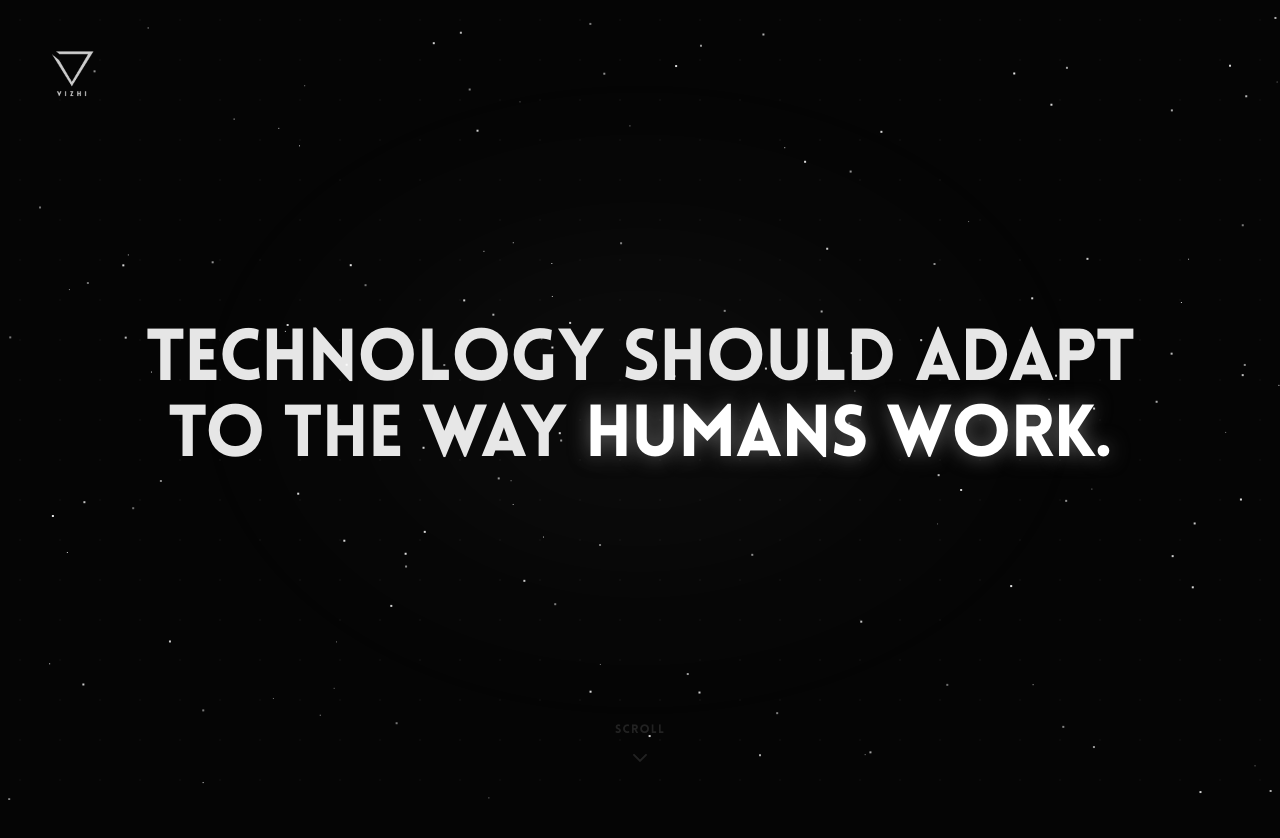
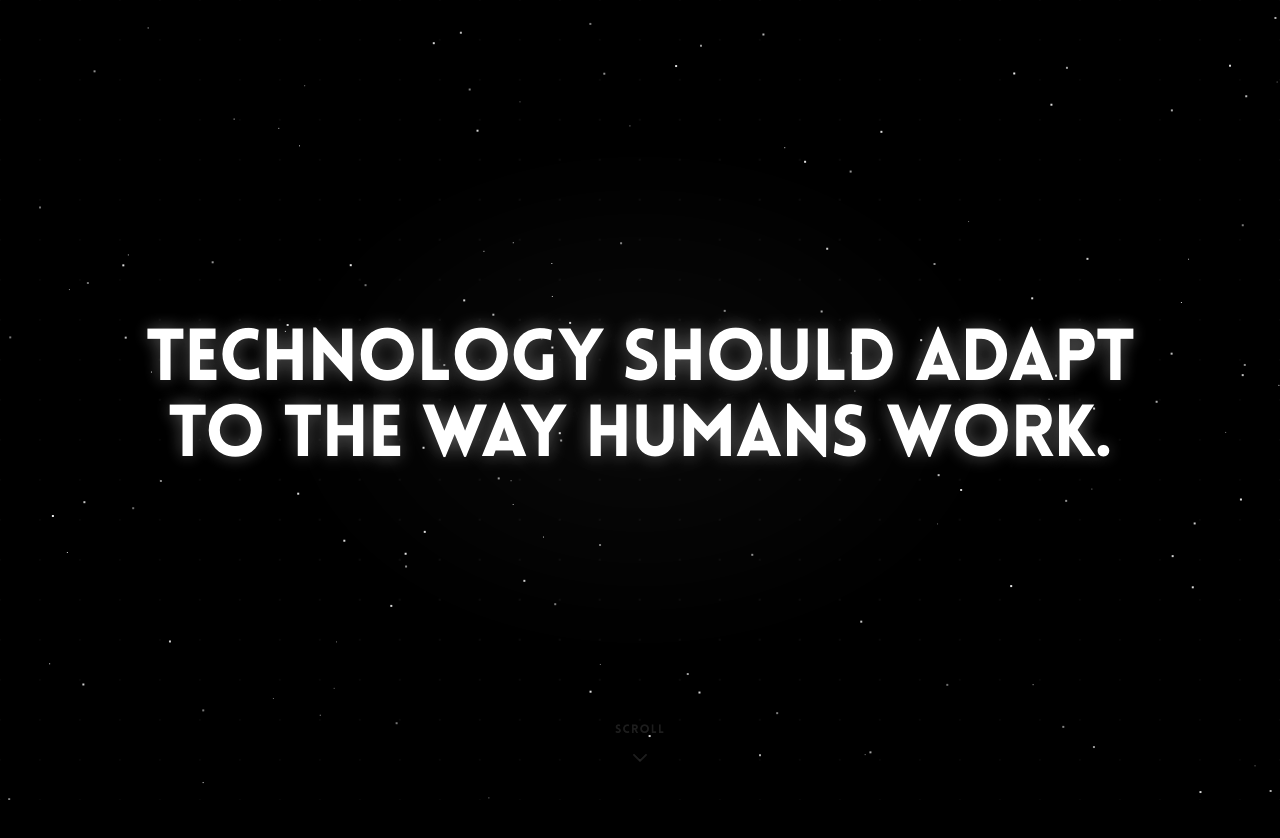
Before and after one commit to Aadhi69/new-web-vizhi-2, a Next.js app: page / in a window 1280 px wide. Shown: the top 838 px of the page. Built offline with nearby package versions, Linux system fonts and the light colour scheme.

Commit message:
feat: revamp landing experience with monochrome theme, animated hero, and dynamic header

```diff
--- a/src/app/globals.css
+++ b/src/app/globals.css
@@ -15,10 +15,8 @@
   --color-vizhi-black: #050505;
   --color-vizhi-gray: #1a1a1a;
   --color-vizhi-graphite: #2a2a2a;
-  --color-vizhi-electric: #00e5ff;
-  /* cyan glow accent */
-  --color-vizhi-blue: #0070f3;
-  /* subtle electric blue highlights */
+  --color-vizhi-electric: #ffffff;
+  --color-vizhi-blue: #cfcfcf;
 
   --font-sans: var(--font-custom), var(--font-inter);
   --font-heading: var(--font-custom), var(--font-outfit);
@@ -33,7 +31,7 @@
 }
 
 html {
-  filter: grayscale(100%);
+  filter: grayscale(100%) contrast(1.05);
 }
 
 body {
@@ -132,17 +130,22 @@ body::-webkit-scrollbar {
 
 /* Glowing text */
 .text-glow {
-  text-shadow: 0 0 20px rgba(0, 229, 255, 0.5);
+  text-shadow: 0 0 18px rgba(255, 255, 255, 0.35);
 }
 
 .text-shadow-green {
   text-shadow:
-    0 0 10px rgba(0, 255, 0, 0.8),
-    0 0 20px rgba(0, 255, 0, 0.4);
+    0 0 10px rgba(255, 255, 255, 0.45),
+    0 0 20px rgba(255, 255, 255, 0.25);
 }
 
 .glow-box {
-  box-shadow: 0 0 30px rgba(0, 229, 255, 0.15);
+  box-shadow: 0 0 30px rgba(255, 255, 255, 0.12);
+}
+
+/* Keep controls and UA accents monochrome too */
+* {
+  accent-color: #ffffff;
 }
 
 @keyframes scroll {
--- a/src/components/HeroSection.tsx
+++ b/src/components/HeroSection.tsx
@@ -1,11 +1,48 @@
 "use client";
 
-import { motion, useScroll, useTransform } from "framer-motion";
-import { useRef } from "react";
+import {
+  motion,
+  useMotionValueEvent,
+  useScroll,
+  useTransform,
+} from "framer-motion";
+import { useEffect, useRef, useState } from "react";
 import { ChevronDown } from "lucide-react";
+
+function useTypewriter(text: string, start: boolean, speed = 36) {
+  const [value, setValue] = useState("");
+  const [isDone, setIsDone] = useState(false);
+  const startedRef = useRef(false);
+
+  useEffect(() => {
+    if (!start || startedRef.current) return;
+
+    startedRef.current = true;
+    let index = 0;
+
+    const timer = window.setInterval(() => {
+      index += 1;
+      setValue(text.slice(0, index));
+
+      if (index >= text.length) {
+        window.clearInterval(timer);
+        setIsDone(true);
+      }
+    }, speed);
+
+    return () => {
+      window.clearInterval(timer);
+    };
+  }, [start, speed, text]);
+
+  return { value, isDone };
+}
 
 export default function HeroSection() {
   const containerRef = useRef<HTMLDivElement>(null);
+  const [scene2Start, setScene2Start] = useState(false);
+  const [scene3Start, setScene3Start] = useState(false);
+  const [scene4Start, setScene4Start] = useState(false);
 
   // We map the scroll progress of the hero container
   const { scrollYProgress } = useScroll({
@@ -38,14 +75,6 @@ export default function HeroSection() {
   const scene3Y = useTransform(scrollYProgress, [0.5, 0.75], [50, -50]);
   const scene3Scale = useTransform(scrollYProgress, [0.5, 0.75], [0.9, 1.1]);
 
-  // Sunrise Glow Effect
-  const sunriseOpacity = useTransform(
-    scrollYProgress,
-    [0.5, 0.6, 0.7, 0.75],
-    [0, 1, 1, 0],
-  );
-  const sunriseY = useTransform(scrollYProgress, [0.5, 0.65], [100, 0]);
-
   // Scene 4: The Next Interface for Human Intelligence.
   const scene4Opacity = useTransform(
     scrollYProgress,
@@ -67,6 +96,32 @@ export default function HeroSection() {
     [0.4, 0.4, 0],
   );
 
+  useMotionValueEvent(scrollYProgress, "change", (latest) => {
+    if (latest >= 0.22) setScene2Start(true);
+    if (latest >= 0.48) setScene3Start(true);
+    if (latest >= 0.72) setScene4Start(true);
+  });
+
+  const scene1Text = useTypewriter(
+    "Technology should adapt to the way humans work.",
+    true,
+    120,
+  );
+  const scrollText = useTypewriter("Scroll", true, 180);
+  const scene2Text = useTypewriter(
+    "Not the other way around.",
+    scene2Start,
+    130,
+  );
+  const scene3Text = useTypewriter("Introducing Vizhi.", scene3Start, 140);
+  const scene4TitleText = useTypewriter(
+    "Spatial\nIntelligence",
+    scene4Start,
+    125,
+  );
+
+  const cursorClass = "inline-block w-[0.55ch] animate-pulse align-baseline";
+
   return (
     <div ref={containerRef} className="relative h-[400vh] bg-[#050505]">
       {/* Sticky container to hold the animating elements */}
@@ -78,7 +133,19 @@ export default function HeroSection() {
         >
           <div className="absolute inset-0 bg-[radial-gradient(ellipse_at_center,_var(--color-vizhi-electric)_0%,_transparent_50%)] opacity-20 blur-[100px]" />
           {/* CSS-based representation of particles/neural net */}
-          <div className="absolute inset-0 bg-[radial-gradient(circle_at_center,_white_1px,_transparent_1px)] bg-[size:40px_40px] opacity-10 mix-blend-overlay" />
+          <motion.div
+            className="absolute inset-0 bg-[radial-gradient(circle_at_center,_white_1px,_transparent_1px)] bg-[size:40px_40px] opacity-10 mix-blend-overlay"
+            animate={{
+              backgroundPositionX: ["0px", "40px"],
+              backgroundPositionY: ["0px", "40px"],
+              opacity: [0.08, 0.14, 0.08],
+            }}
+            transition={{
+              duration: 14,
+              repeat: Infinity,
+              ease: "linear",
+            }}
+          />
         </motion.div>
 
         {/* Scene 1 */}
@@ -87,10 +154,10 @@ export default function HeroSection() {
           className="absolute z-10 text-center px-4"
         >
           <h2 className="vizhi-section-title text-3xl sm:text-4xl md:text-6xl lg:text-7xl font-light text-white/90 tracking-tight">
-            Technology should adapt to the way{" "}
-            <span className="text-glow text-white font-medium">
-              humans work.
+            <span className="text-glow text-white font-medium whitespace-pre-line">
+              {scene1Text.value}
             </span>
+            {!scene1Text.isDone && <span className={cursorClass}>|</span>}
           </h2>
         </motion.div>
 
@@ -102,8 +169,9 @@ export default function HeroSection() {
           transition={{ repeat: Infinity, duration: 2, ease: "easeInOut" }}
         >
           <span className="text-white/30 text-xs mb-2 uppercase tracking-widest">
-            Scroll
+            {scrollText.value}
           </span>
+          {!scrollText.isDone && <span className={cursorClass}>|</span>}
           <ChevronDown className="text-white/30" size={24} />
         </motion.div>
 
@@ -113,8 +181,8 @@ export default function HeroSection() {
           className="absolute z-10 text-center px-4"
         >
           <h2 className="vizhi-section-title text-3xl sm:text-4xl md:text-6xl lg:text-7xl font-light text-white/90 tracking-tight">
-            Not the{" "}
-            <span className="text-white/40 italic">other way around.</span>
+            <span className="italic">{scene2Text.value}</span>
+            {!scene2Text.isDone && <span className={cursorClass}>|</span>}
           </h2>
         </motion.div>
 
@@ -123,17 +191,9 @@ export default function HeroSection() {
           style={{ opacity: scene3Opacity, y: scene3Y, scale: scene3Scale }}
           className="absolute z-10 text-center flex flex-col items-center justify-center pointer-events-none"
         >
-          <motion.div
-            style={{ opacity: sunriseOpacity, y: sunriseY }}
-            animate={{
-              scale: [1, 1.05, 1],
-              filter: ["blur(80px)", "blur(100px)", "blur(80px)"],
-            }}
-            transition={{ duration: 4, repeat: Infinity, ease: "easeInOut" }}
-            className="absolute bottom-[-200%] md:bottom-[-150%] left-1/2 -translate-x-1/2 w-[150vw] md:w-[100vw] h-[50vh] rounded-[100%] bg-gradient-to-t from-cyan-600 via-blue-500 to-transparent blur-[80px] pointer-events-none mix-blend-screen"
-          />
           <h2 className="vizhi-display-title text-5xl sm:text-6xl md:text-8xl lg:text-9xl font-extrabold tracking-tighter text-white drop-shadow-[0_0_40px_rgba(0,229,255,0.8)] z-20">
-            Introducing Vizhi.
+            {scene3Text.value}
+            {!scene3Text.isDone && <span className={cursorClass}>|</span>}
           </h2>
         </motion.div>
 
@@ -150,8 +210,9 @@ export default function HeroSection() {
             <div className="w-[300px] md:w-[600px] h-[100px] md:h-[150px] border-t-2 border-white/20 rounded-[100%] blur-[2px] bg-gradient-to-b from-cyan-500/10 to-transparent" />
           </motion.div>
 
-          <h1 className="vizhi-display-title text-4xl sm:text-6xl md:text-7xl lg:text-8xl xl:text-9xl font-bold tracking-tighter text-white mb-4 sm:mb-6 md:mb-8 uppercase">
-            Spatial <br className="hidden md:block" /> Intelligence
+          <h1 className="vizhi-display-title text-4xl sm:text-6xl md:text-7xl lg:text-8xl xl:text-9xl font-bold tracking-tighter text-white mb-4 sm:mb-6 md:mb-8 uppercase whitespace-pre-line">
+            {scene4TitleText.value}
+            {!scene4TitleText.isDone && <span className={cursorClass}>|</span>}
           </h1>
           <p className="vizhi-section-lead text-base sm:text-lg md:text-xl lg:text-2xl text-white/60 font-light max-w-3xl mb-8 sm:mb-10 md:mb-12">
             At Vizhi, we use Augmented Reality to transform how you interact
--- a/src/components/Logo.tsx
+++ b/src/components/Logo.tsx
@@ -3,9 +3,34 @@
 import Image from "next/image";
 import Link from "next/link";
 import { usePathname } from "next/navigation";
+import { useEffect, useState } from "react";
 
 export default function Logo() {
   const pathname = usePathname();
+  const [showHeader, setShowHeader] = useState(pathname !== "/");
+  const isHome = pathname === "/";
+  const isContact = pathname === "/contact";
+
+  useEffect(() => {
+    if (pathname !== "/") {
+      setShowHeader(true);
+      return;
+    }
+
+    const onScroll = () => {
+      const threshold = window.innerHeight * 2.2;
+      setShowHeader(window.scrollY >= threshold);
+    };
+
+    onScroll();
+    window.addEventListener("scroll", onScroll, { passive: true });
+    window.addEventListener("resize", onScroll);
+
+    return () => {
+      window.removeEventListener("scroll", onScroll);
+      window.removeEventListener("resize", onScroll);
+    };
+  }, [pathname]);
 
   const handleClick = (e: React.MouseEvent<HTMLAnchorElement>) => {
     if (pathname === "/") {
@@ -15,14 +40,65 @@ export default function Logo() {
   };
 
   return (
-        <nav className="fixed top-0 left-0 w-full p-6 md:p-10 z-50 flex items-center pointer-events-none">
+    <nav
+      className={`fixed top-0 left-0 w-full px-6 md:px-10 py-4 md:py-6 z-50 transition-all duration-500 ${
+        showHeader
+          ? "opacity-100 translate-y-0"
+          : "opacity-0 -translate-y-10 pointer-events-none"
+      }`}
+    >
+      <div className="mx-auto max-w-7xl flex items-center justify-between rounded-2xl border border-white/30 bg-black/85 shadow-[0_20px_60px_rgba(0,0,0,0.6)] backdrop-blur-2xl px-4 md:px-6 py-3 md:py-3.5">
         <Link
           href="/"
           onClick={handleClick}
-                className="w-10 h-10 md:w-16 md:h-16 relative flex items-center justify-center pointer-events-auto opacity-80 hover:opacity-100 transition-opacity duration-300 mix-blend-screen cursor-pointer"
+          className="flex items-center gap-3 md:gap-4 group"
         >
-                <Image src="/Vizhi_Logo.png" alt="Vizhi Logo" fill className="object-contain" priority />
+          <span className="w-10 h-10 md:w-12 md:h-12 relative flex items-center justify-center opacity-95 group-hover:opacity-100 transition-opacity duration-300 cursor-pointer">
+            <Image
+              src="/Vizhi_Logo.png"
+              alt="Vizhi Logo"
+              fill
+              className="object-contain"
+              priority
+            />
+          </span>
+          <span className="text-white/85 group-hover:text-white transition-colors text-[10px] md:text-xs uppercase tracking-[0.22em]">
+            Vizhi Interface
+          </span>
         </Link>
+
+        <div className="flex items-center gap-2 md:gap-3 rounded-xl border border-white/20 bg-white/5 p-1.5 text-[10px] md:text-xs uppercase tracking-[0.16em]">
+          <Link
+            href="/"
+            className={`px-3 md:px-4 py-1.5 rounded-lg transition-all ${
+              isHome
+                ? "bg-white text-black"
+                : "text-white/80 hover:text-white hover:bg-white/10"
+            }`}
+          >
+            Home
+          </Link>
+          <Link
+            href="/contact"
+            className={`px-3 md:px-4 py-1.5 rounded-lg transition-all ${
+              isContact
+                ? "bg-white text-black"
+                : "text-white/80 hover:text-white hover:bg-white/10"
+            }`}
+          >
+            Contact
+          </Link>
+        </div>
+
+        <div className="hidden sm:flex items-center">
+          <Link
+            href="/contact"
+            className="px-4 md:px-5 py-2 rounded-xl border border-white/40 bg-white text-black text-[10px] md:text-xs uppercase tracking-[0.16em] font-semibold hover:bg-transparent hover:text-white transition-colors"
+          >
+            Get In Touch
+          </Link>
+        </div>
+      </div>
     </nav>
   );
 }
```
Also changed, not shown: src/components/ApplicationsSection.tsx (+10 -0 lines). Lines whose indentation alone changed are shown as unchanged.
